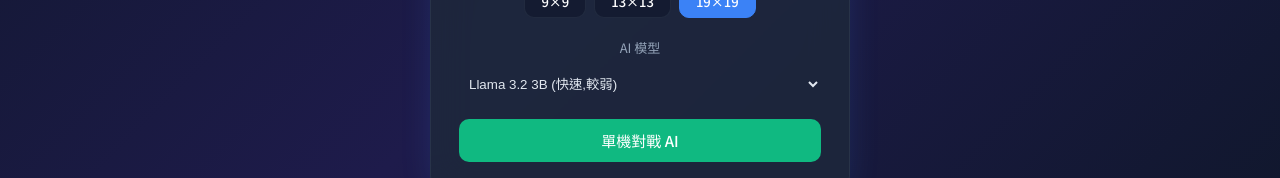
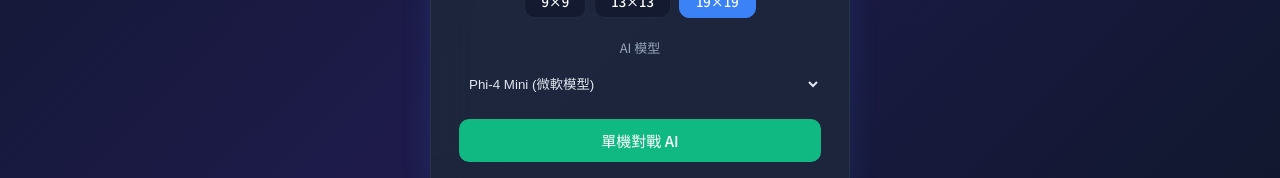
Before and after one commit to peterc200415/go-game, a Vue app in the folder frontend/: page / in a window 1280 px wide. Shown: the part 486-664 px from the top of the page. Built offline with nearby package versions, Linux system fonts and the light colour scheme.

Commit message:
Fix model name to phi4-mini:3.8b

```diff
--- a/frontend/src/App.vue
+++ b/frontend/src/App.vue
@@ -295,7 +295,7 @@ const password = ref('');
 const nickname = ref('');
 const roomIdInput = ref('');
 const selectedSize = ref(19);
-const selectedModel = ref('llama3.2:3b');
+const selectedModel = ref('phi4-mini:3.8b');
 
 const board = ref([]);
 const boardSize = ref(19);
--- a/frontend/src/engine/GoAI.js
+++ b/frontend/src/engine/GoAI.js
@@ -11,11 +11,11 @@ export const AI_MODELS = [
     { id: 'llama3.1:8b', name: 'Llama 3.1 8B', desc: '平衡' },
     { id: 'mistral:7b', name: 'Mistral 7B', desc: '策略較強' },
     { id: 'qwen2.5:7b', name: 'Qwen 2.5 7B', desc: '中文較強' },
-    { id: 'Phi4', name: 'Phi-4', desc: '微軟模型' },
+    { id: 'phi4-mini:3.8b', name: 'Phi-4 Mini', desc: '微軟模型' },
     { id: 'basic', name: '基本引擎', desc: '無 LLM, 最快' }
 ];
 
-let selectedModel = 'llama3.2:3b';
+let selectedModel = 'phi4-mini:3.8b';
 
 export function setAIModel(modelId) {
     if (modelId === 'basic') {
```
